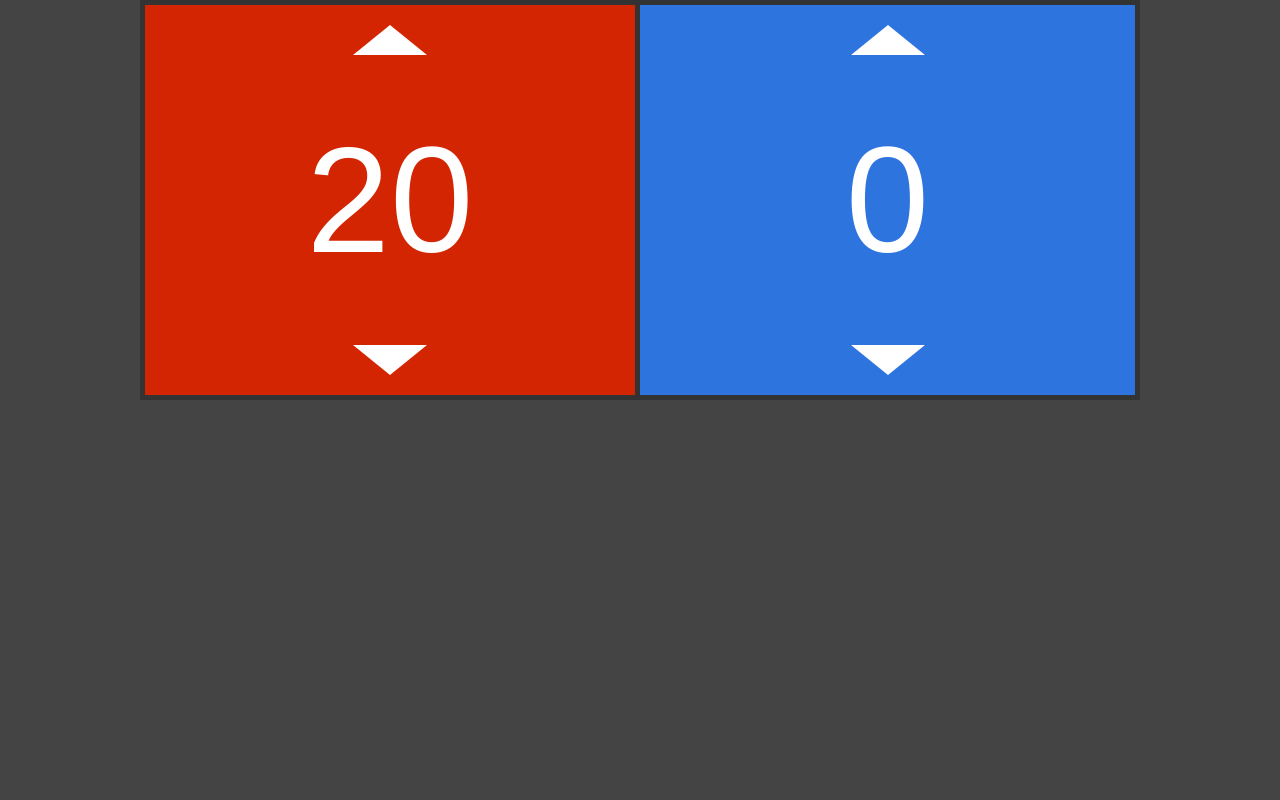
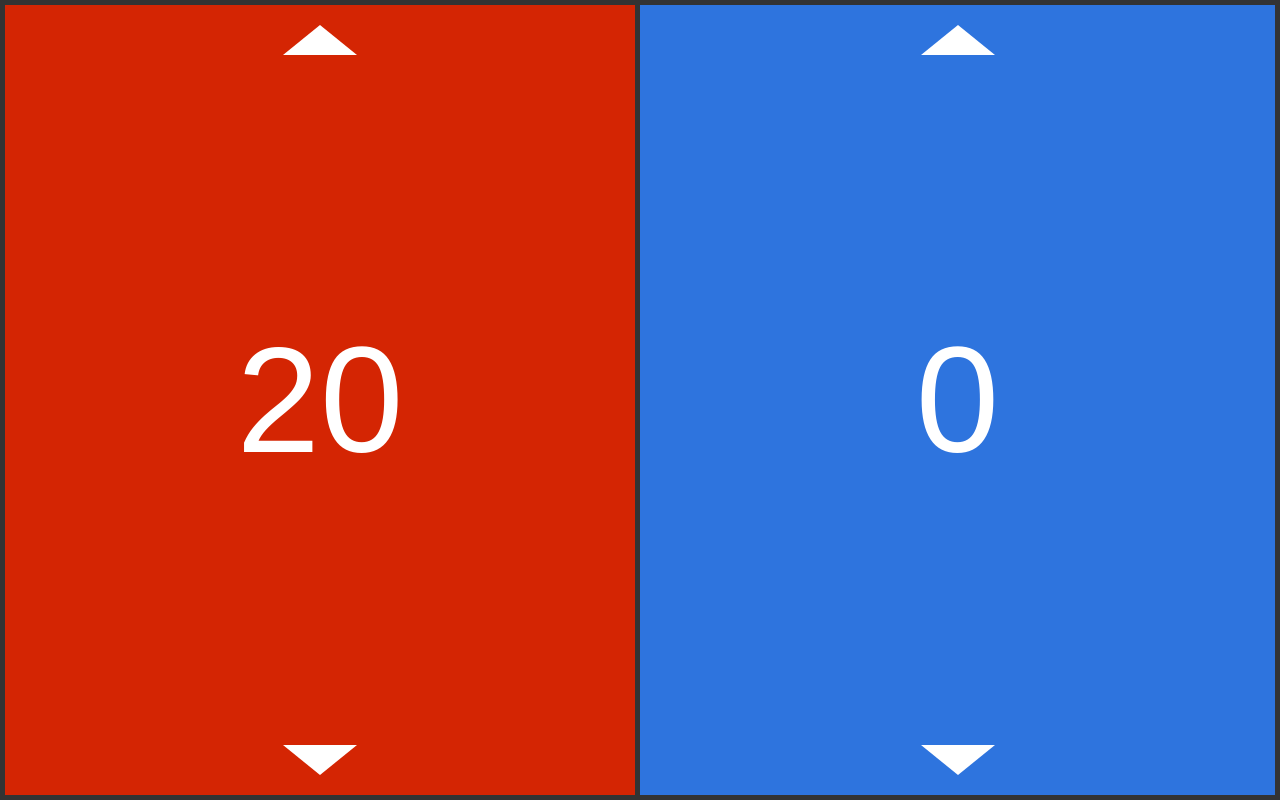
Before and after one commit to MattLong87/gloomhaven-status, a React (Create React App) app: page / in a window 1280 px wide. Built offline with nearby package versions, Linux system fonts and the light colour scheme.

Commit message:
removed max width and height

```diff
--- a/src/css/styles.css
+++ b/src/css/styles.css
@@ -49,8 +49,8 @@ body{
     display: inline-block;
     position: relative;
     height: 100vh;
-    max-height: 400px;
-    max-width: 500px;
+    /*max-height: 400px;
+    max-width: 500px;*/
     border: 5px solid #333;
     vertical-align: top; /* reduces scroll with 100vh */
 }
@@ -71,7 +71,7 @@ body{
     display: none;
 }
 
-@media screen and (max-width: 550px){
+@media screen and (orientation: portrait){
     .tracker{
         height: 50vh;
         width: 100%;
@@ -81,9 +81,7 @@ body{
         border-top: none;
         border-left: 5px solid #333;
     }
-}
 
-@media screen and (orientation: portrait){
     body{
         overflow: scroll;
     }
```
